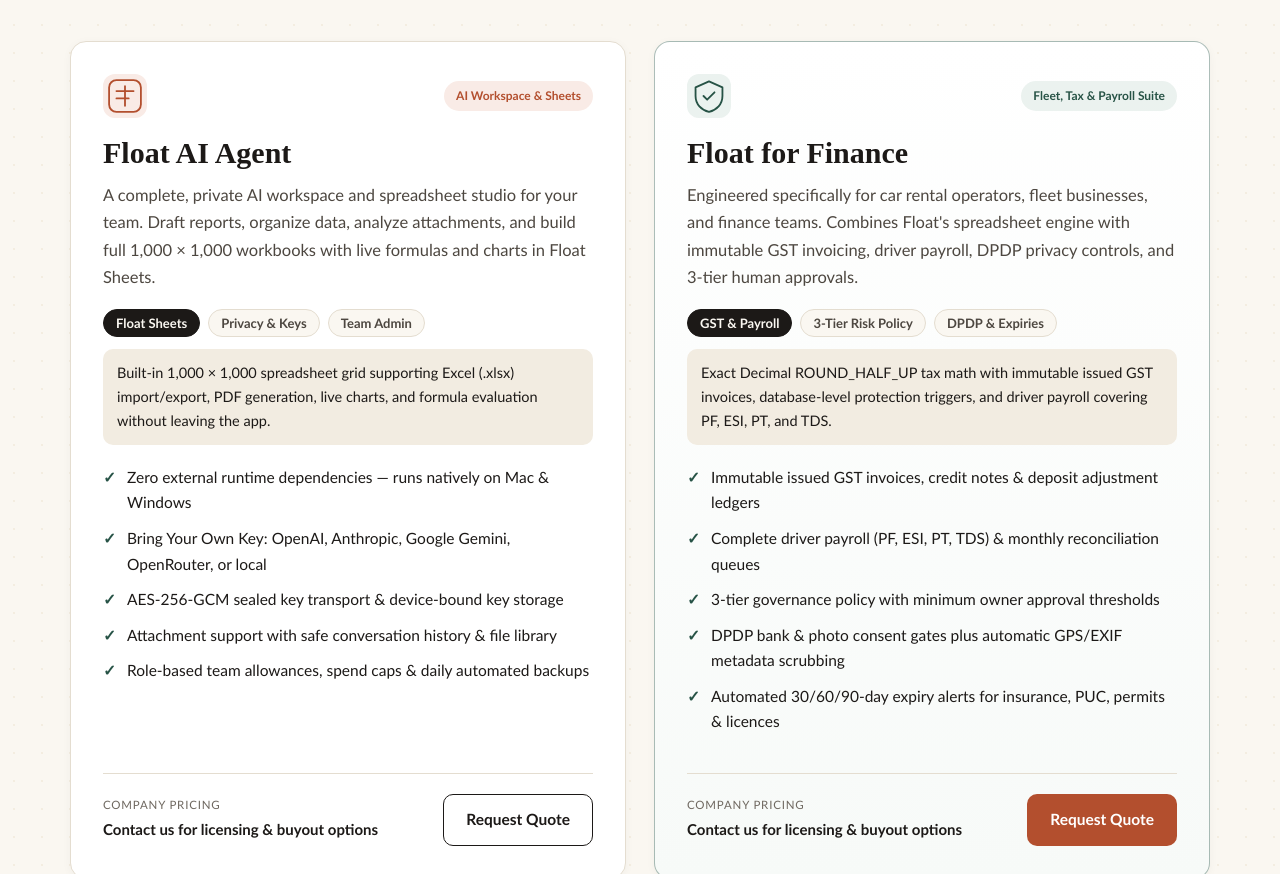
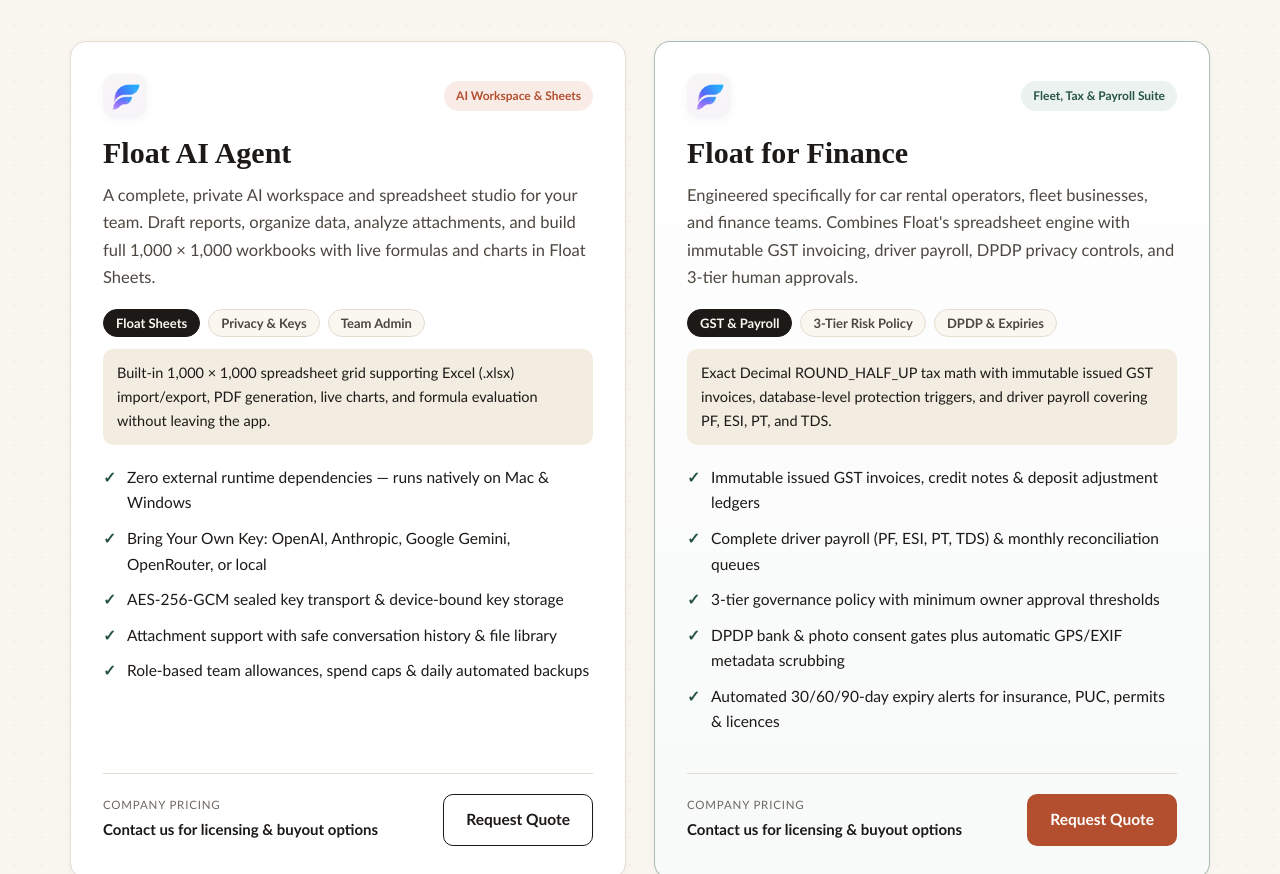
Before and after one commit to shivasharma12342012-commits/NovaForge, a plain HTML site: page index.html in a window 1280 px wide. Shown: the part 1837-2711 px from the top of the page. Drawn offline with Linux system fonts and the light colour scheme.

Commit message:
Replace Float logo and favicon with new squircle logo

```diff
--- a/index.html
+++ b/index.html
@@ -6,6 +6,8 @@
   <title>NovaForge — Dependable AI Products Built for Companies</title>
   <meta name="description" content="NovaForge makes local-first AI software for companies: Float AI Agent and Float for Finance. Founded by Prabhjot, Shiva, and Yatharth. Contact info.novaforge.2026@gmail.com for pricing." />
   <meta name="theme-color" content="#FAF7F1" />
+  <link rel="icon" type="image/png" sizes="256x256" href="assets/float-logo.png" />
+  <link rel="icon" href="favicon.ico" />
   <link rel="stylesheet" href="styles.css" />
   <script>document.documentElement.classList.add("js");</script>
 </head>
@@ -268,11 +270,8 @@
           <!-- Float AI Agent -->
           <article class="product-card sheen-card reveal" style="--delay: 60ms">
             <div class="card-top">
-              <div class="product-icon">
-                <svg class="draw-svg" viewBox="0 0 36 36" fill="none" stroke="currentColor" stroke-width="1.5" stroke-linecap="round" stroke-linejoin="round">
-                  <rect x="5" y="5" width="26" height="26" rx="6" class="draw-path"/>
-                  <path d="M11 14h14M11 20h10M18 10v16" class="draw-path"/>
-                </svg>
+              <div class="product-icon product-icon-logo">
+                <img src="assets/float-logo.png" alt="Float AI Agent logo" class="float-product-logo" width="44" height="44" />
               </div>
               <span class="product-badge">AI Workspace &amp; Sheets</span>
             </div>
@@ -314,11 +313,8 @@
           <!-- Float for Finance -->
           <article class="product-card featured sheen-card reveal" style="--delay: 140ms">
             <div class="card-top">
-              <div class="product-icon icon-sage">
-                <svg class="draw-svg" viewBox="0 0 36 36" fill="none" stroke="currentColor" stroke-width="1.5" stroke-linecap="round" stroke-linejoin="round">
-                  <path d="M7 11l11-5 11 5v7c0 6.8-4.7 11.4-11 13-6.3-1.6-11-6.2-11-13v-7z" class="draw-path"/>
-                  <path d="M13.5 18l3 3 6-6" class="draw-path"/>
-                </svg>
+              <div class="product-icon product-icon-logo">
+                <img src="assets/float-logo.png" alt="Float for Finance logo" class="float-product-logo" width="44" height="44" />
               </div>
               <span class="product-badge badge-sage">Fleet, Tax &amp; Payroll Suite</span>
             </div>
--- a/styles.css
+++ b/styles.css
@@ -1110,6 +1110,20 @@ button, input, select, textarea {
   color: var(--sage);
 }
 
+.product-icon.product-icon-logo {
+  background: transparent;
+  padding: 0;
+  overflow: hidden;
+  box-shadow: var(--shadow-sm);
+}
+
+.float-product-logo {
+  width: 44px;
+  height: 44px;
+  display: block;
+  object-fit: contain;
+}
+
 .product-badge {
   padding: 5px 12px;
   border-radius: 999px;
```
Also changed, not shown: assets/float-logo.png (added), favicon.ico (added).
